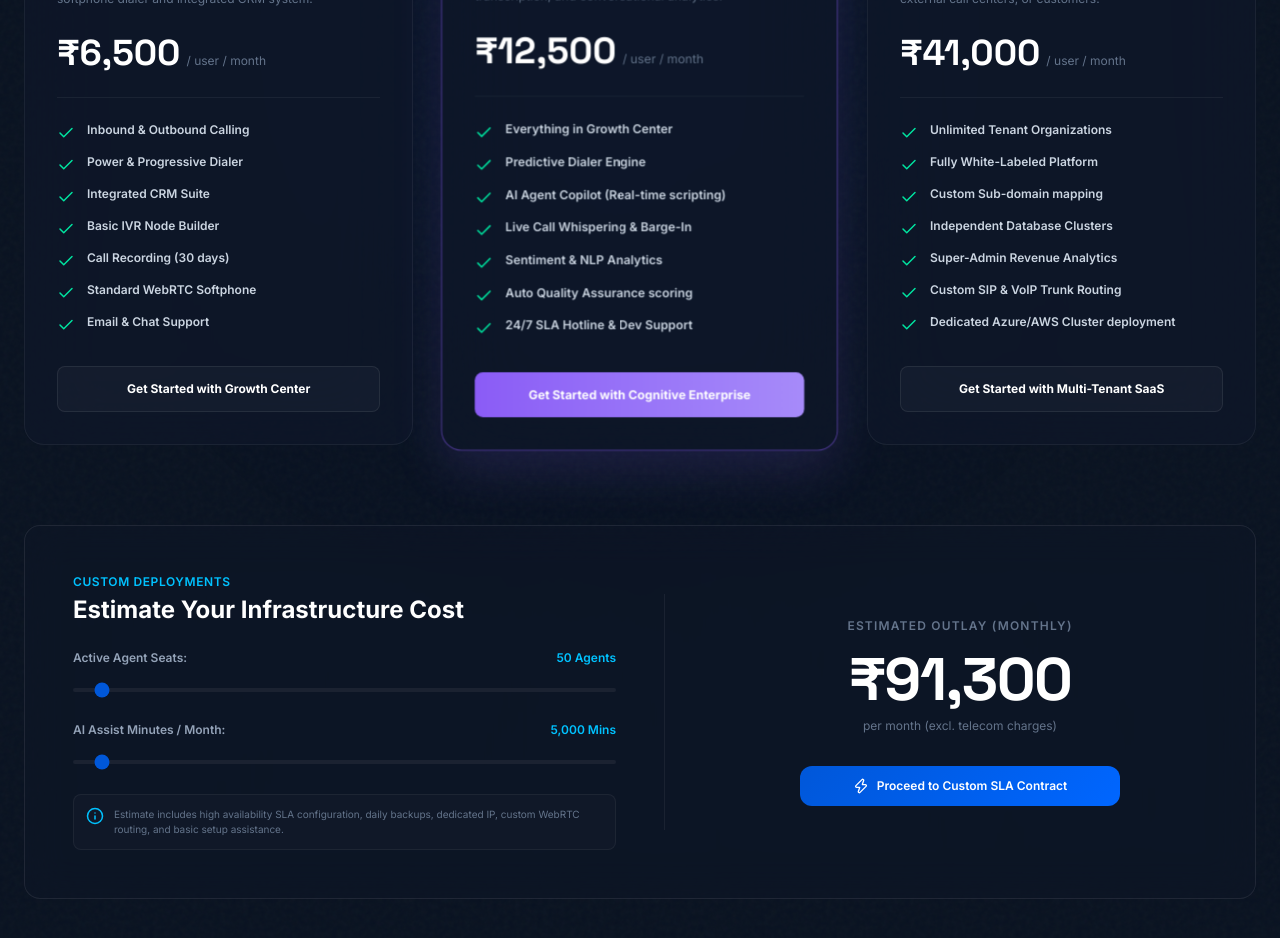
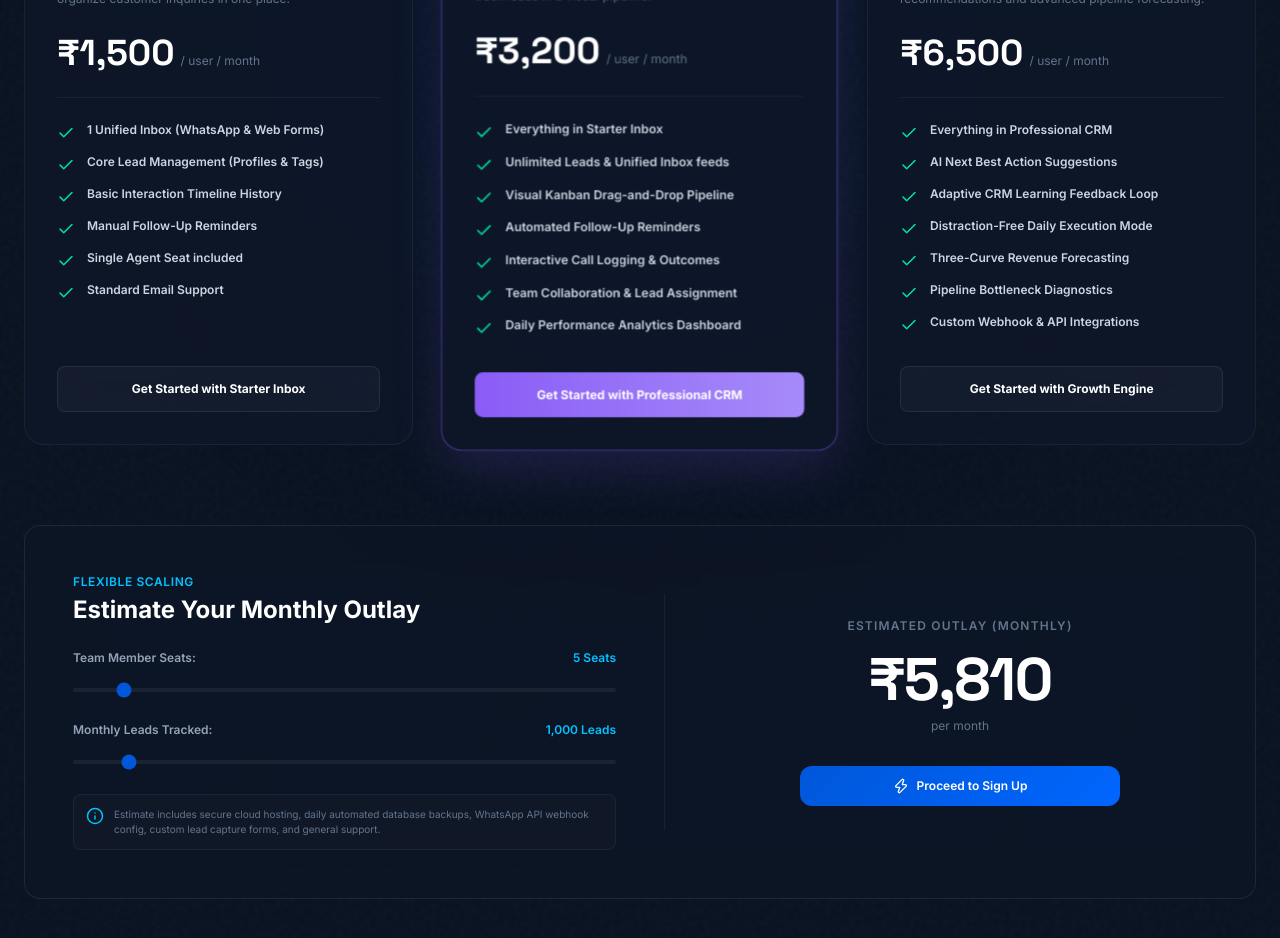
Before and after one commit to sabledattatray/Nexdial-IO, a Next.js app: page /pricing in a window 1280 px wide. Shown: the part 680-1618 px from the top of the page. Built offline with nearby package versions, Linux system fonts and the light colour scheme.

Commit message:
Rebrand pricing plans to match NexDial CRM product identity

```diff
--- a/src/app/pricing/page.tsx
+++ b/src/app/pricing/page.tsx
@@ -3,57 +3,56 @@
 import { useState } from "react";
 import { motion } from "framer-motion";
 import { AnimatedSection, StaggerContainer, StaggerItem } from "@/components/animations/AnimatedSection";
-import { Check, HelpCircle, AlertCircle, Info, Zap, Phone, Brain, Shield } from "lucide-react";
+import { Check, HelpCircle, Info, Zap, Brain, Inbox } from "lucide-react";
 import Link from "next/link";
 
 const plans = [
   {
-    name: "Growth Center",
-    price: { USD: 79, INR: 6500 },
-    icon: Phone,
-    desc: "For growing teams that need a reliable WebRTC softphone dialer and integrated CRM system.",
+    name: "Starter Inbox",
+    price: { USD: 19, INR: 1500 },
+    icon: Inbox,
+    desc: "Perfect for solopreneurs or micro-businesses looking to organize customer inquiries in one place.",
     features: [
-      "Inbound & Outbound Calling",
-      "Power & Progressive Dialer",
-      "Integrated CRM Suite",
-      "Basic IVR Node Builder",
-      "Call Recording (30 days)",
-      "Standard WebRTC Softphone",
-      "Email & Chat Support"
+      "1 Unified Inbox (WhatsApp & Web Forms)",
+      "Core Lead Management (Profiles & Tags)",
+      "Basic Interaction Timeline History",
+      "Manual Follow-Up Reminders",
+      "Single Agent Seat included",
+      "Standard Email Support"
     ],
     color: "#0057D9",
     popular: false
   },
   {
-    name: "Cognitive Enterprise",
-    price: { USD: 149, INR: 12500 },
-    icon: Brain,
-    desc: "For enterprise centers requiring AI Agent Copilots, transcription, and conversational analytics.",
+    name: "Professional CRM",
+    price: { USD: 39, INR: 3200 },
+    icon: Zap,
+    desc: "For growing teams that want to automate follow-ups and track leads in a visual pipeline.",
     features: [
-      "Everything in Growth Center",
-      "Predictive Dialer Engine",
-      "AI Agent Copilot (Real-time scripting)",
-      "Live Call Whispering & Barge-In",
-      "Sentiment & NLP Analytics",
-      "Auto Quality Assurance scoring",
-      "24/7 SLA Hotline & Dev Support"
+      "Everything in Starter Inbox",
+      "Unlimited Leads & Unified Inbox feeds",
+      "Visual Kanban Drag-and-Drop Pipeline",
+      "Automated Follow-Up Reminders",
+      "Interactive Call Logging & Outcomes",
+      "Team Collaboration & Lead Assignment",
+      "Daily Performance Analytics Dashboard"
     ],
     color: "#8B5CF6",
     popular: true
   },
   {
-    name: "Multi-Tenant SaaS",
-    price: { USD: 499, INR: 41000 },
-    icon: Shield,
-    desc: "Deploy Nexdial white-labeled for multiple sub-branches, external call centers, or customers.",
+    name: "Growth Engine",
+    price: { USD: 79, INR: 6500 },
+    icon: Brain,
+    desc: "For businesses wanting to leverage self-learning AI recommendations and advanced pipeline forecasting.",
     features: [
-      "Unlimited Tenant Organizations",
-      "Fully White-Labeled Platform",
-      "Custom Sub-domain mapping",
-      "Independent Database Clusters",
-      "Super-Admin Revenue Analytics",
-      "Custom SIP & VoIP Trunk Routing",
-      "Dedicated Azure/AWS Cluster deployment"
+      "Everything in Professional CRM",
+      "AI Next Best Action Suggestions",
+      "Adaptive CRM Learning Feedback Loop",
+      "Distraction-Free Daily Execution Mode",
+      "Three-Curve Revenue Forecasting",
+      "Pipeline Bottleneck Diagnostics",
+      "Custom Webhook & API Integrations"
     ],
     color: "#00E5A0",
     popular: false
@@ -65,14 +64,14 @@
   const [billingPeriod, setBillingPeriod] = useState<"monthly" | "yearly">("monthly");
 
   // Custom Quote Calculator state
-  const [agents, setAgents] = useState(50);
-  const [aiMinutes, setAiMinutes] = useState(5000);
+  const [users, setUsers] = useState(5);
+  const [leads, setLeads] = useState(1000);
 
   const calculateCustomQuote = () => {
-    const basePrice = 250;
-    const perAgent = 15;
-    const perAiMin = 0.02;
-    const rawUSD = basePrice + (agents * perAgent) + (aiMinutes * perAiMin);
+    const basePrice = 15;
+    const perUser = 10;
+    const perLead = 0.005;
+    const rawUSD = basePrice + (users * perUser) + (leads * perLead);
     const multiplier = billingPeriod === "yearly" ? 0.8 : 1; // 20% discount
     const finalUSD = Math.round(rawUSD * multiplier);
     return currency === "USD"
@@ -96,7 +95,7 @@
             Predictable Plans, <span className="gradient-text">Transparent Pricing</span>
           </h1>
           <p className="text-[#94A3B8] text-lg mt-4">
-            Select a tailored plan for your organization or estimate custom infrastructure deployments using our interactive quote model below.
+            Select a simple, value-packed plan for your business or estimate custom deployment costs using our interactive estimator below.
           </p>
         </AnimatedSection>
 
@@ -223,26 +222,26 @@
             <div className="space-y-6">
               <div>
                 <span className="text-xs font-semibold text-[#00C2FF] uppercase tracking-wider block mb-1">
-                  Custom Deployments
+                  Flexible Scaling
                 </span>
                 <h3 className="text-2xl font-bold text-white">
-                  Estimate Your Infrastructure Cost
+                  Estimate Your Monthly Outlay
                 </h3>
               </div>
 
               {/* Slider 1 */}
               <div className="space-y-2">
                 <div className="flex justify-between text-xs font-semibold">
-                  <span className="text-[#94A3B8]">Active Agent Seats:</span>
-                  <span className="text-[#00C2FF]">{agents} Agents</span>
+                  <span className="text-[#94A3B8]">Team Member Seats:</span>
+                  <span className="text-[#00C2FF]">{users} Seats</span>
                 </div>
                 <input
                   type="range"
-                  min="10"
-                  max="1000"
-                  step="10"
-                  value={agents}
-                  onChange={(e) => setAgents(parseInt(e.target.value))}
+                  min="1"
+                  max="50"
+                  step="1"
+                  value={users}
+                  onChange={(e) => setUsers(parseInt(e.target.value))}
                   className="w-full h-1 bg-white/[0.06] rounded-lg appearance-none cursor-pointer accent-[#0057D9]"
                 />
               </div>
@@ -250,23 +249,23 @@
               {/* Slider 2 */}
               <div className="space-y-2">
                 <div className="flex justify-between text-xs font-semibold">
-                  <span className="text-[#94A3B8]">AI Assist Minutes / Month:</span>
-                  <span className="text-[#00C2FF]">{aiMinutes.toLocaleString()} Mins</span>
+                  <span className="text-[#94A3B8]">Monthly Leads Tracked:</span>
+                  <span className="text-[#00C2FF]">{leads.toLocaleString()} Leads</span>
                 </div>
                 <input
                   type="range"
-                  min="1000"
-                  max="100000"
-                  step="1000"
-                  value={aiMinutes}
-                  onChange={(e) => setAiMinutes(parseInt(e.target.value))}
+                  min="100"
+                  max="10000"
+                  step="100"
+                  value={leads}
+                  onChange={(e) => setLeads(parseInt(e.target.value))}
                   className="w-full h-1 bg-white/[0.06] rounded-lg appearance-none cursor-pointer accent-[#0057D9]"
                 />
               </div>
 
               <div className="flex gap-2.5 p-3 rounded-lg bg-white/[0.02] border border-white/[0.05] text-[10px] text-[#64748B]">
                 <Info className="w-4.5 h-4.5 text-[#00C2FF] flex-shrink-0" />
-                <span>Estimate includes high availability SLA configuration, daily backups, dedicated IP, custom WebRTC routing, and basic setup assistance.</span>
+                <span>Estimate includes secure cloud hosting, daily automated database backups, WhatsApp API webhook config, custom lead capture forms, and general support.</span>
               </div>
             </div>
 
@@ -278,12 +277,12 @@
               <span className="text-5xl lg:text-6xl font-extrabold text-white mt-4 tracking-tight leading-none" style={{ fontFamily: "var(--font-space-grotesk)" }}>
                 {calculateCustomQuote()}
               </span>
-              <span className="text-xs text-[#64748B] mt-2 block">per month (excl. telecom charges)</span>
+              <span className="text-xs text-[#64748B] mt-2 block">per month</span>
 
               <div className="mt-8 flex gap-4 w-full justify-center">
                 <Link href="/request-demo" className="btn-primary text-xs !py-3 !px-6 w-full max-w-xs flex items-center justify-center gap-2">
                   <Zap className="w-4 h-4" />
-                  Proceed to Custom SLA Contract
+                  Proceed to Sign Up
                 </Link>
               </div>
             </div>
```
